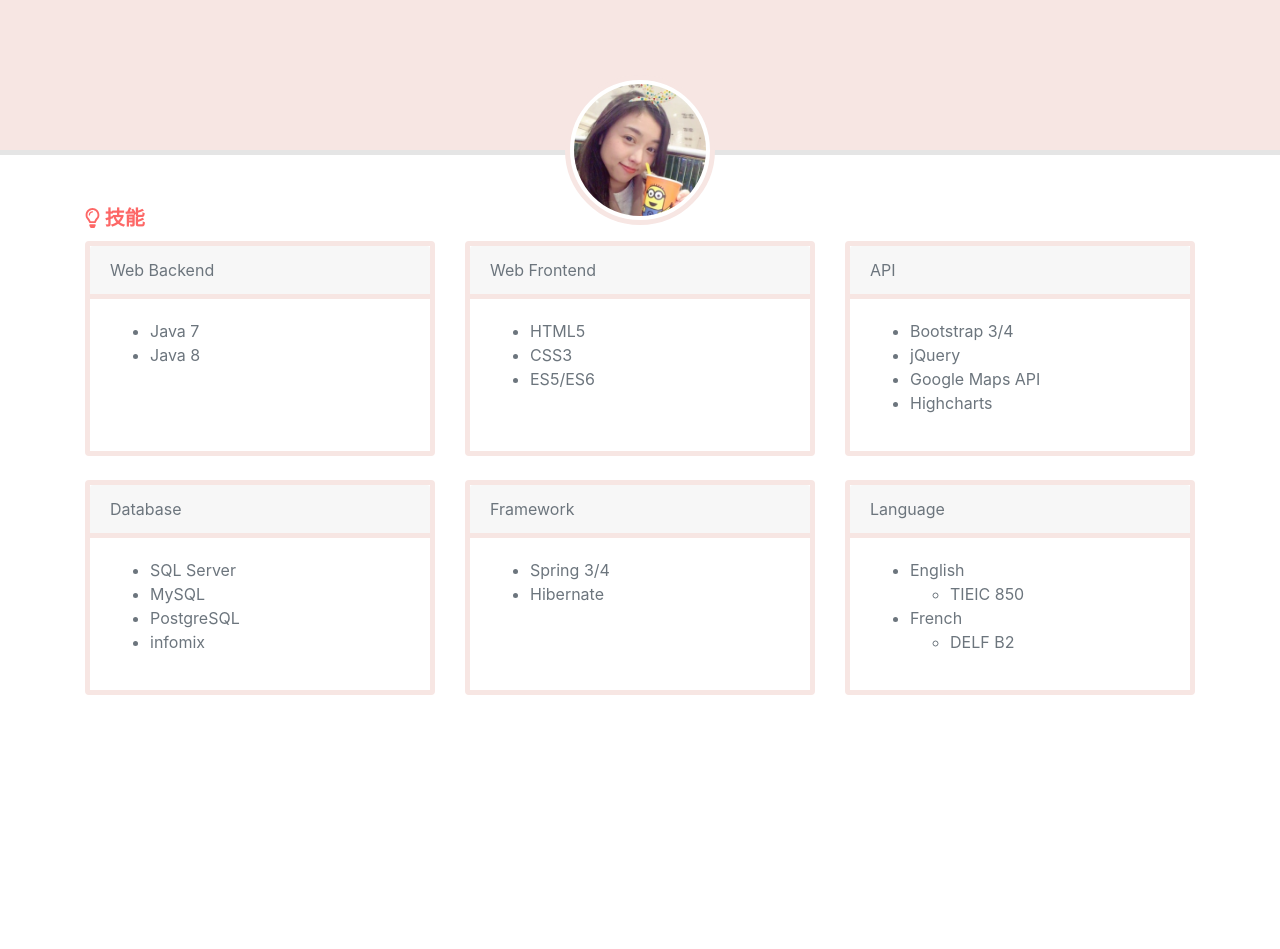
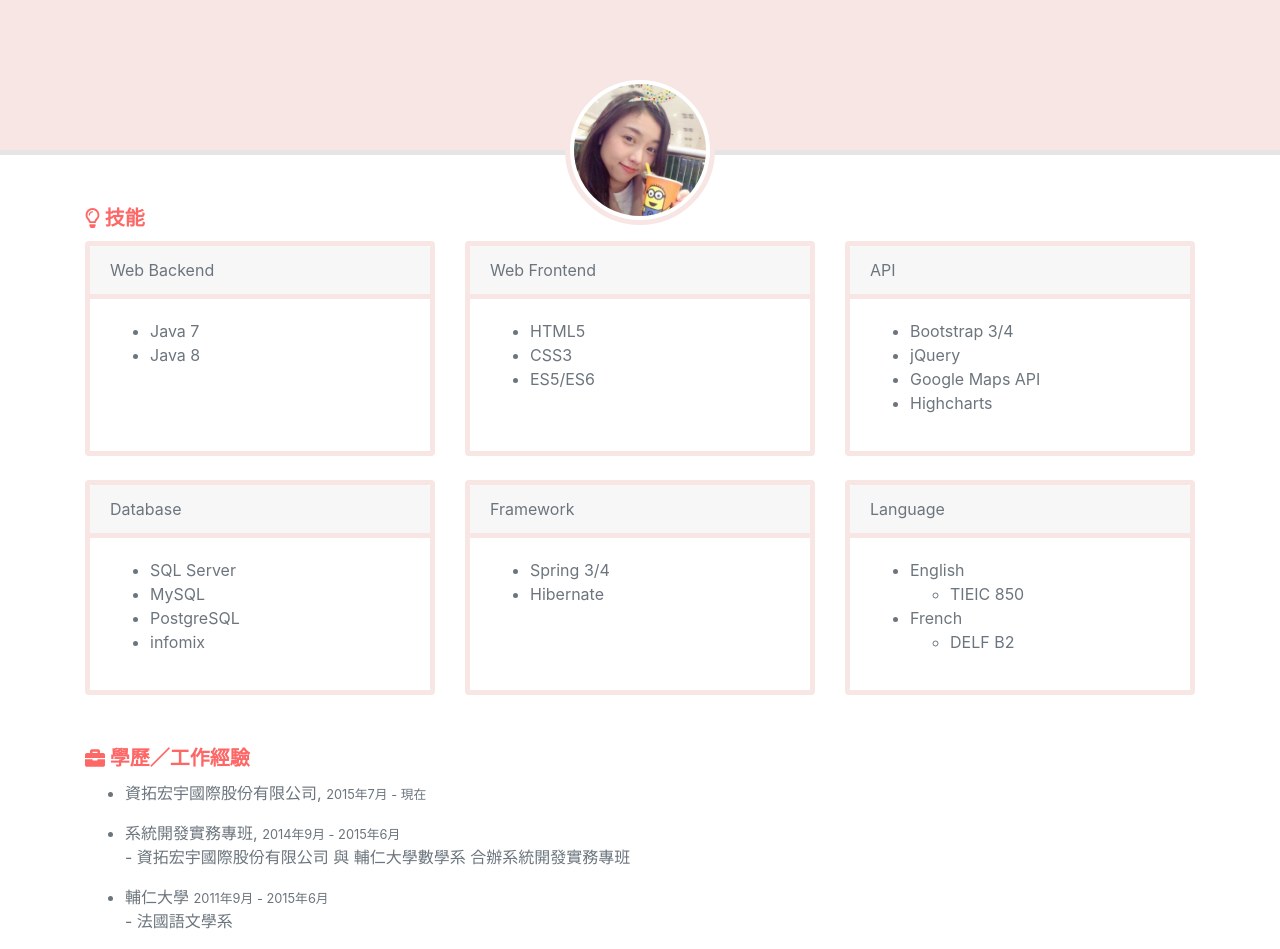
Before and after one commit to jeserlin/jeserlin.github.io, a plain HTML site: page resume.html in a window 1280 px wide. Before the commit the page ends 800 px from the top, so only its background shows below. Drawn offline with Linux system fonts and the light colour scheme.

Commit message:
update
1. update resume page

```diff
--- a/resume.html
+++ b/resume.html
@@ -13,10 +13,6 @@
 	<div class="bg-dustyPink text-white border-bottom-5-grey">
 		<img class="img-thumbnail-dustyPink rounded-circle mx-auto d-block" src="home/img/myPic.jpg" width="150px;" style="position:relative;top:75px;">
 	</div>
-	<!-- <div class="pt-3">
-		<img class="img-thumbnail-dustyPink rounded-circle mx-auto d-block" src="home/img/myPic.jpg" width="150px;" height="150px;">
-		<div class="pt-2 pb-2 text-center text-secondary">邱宇瑨 / Jeserlin Chiu</div>
-	</div> -->
 	<div class="pt-5 container">
 		<div class="pb-2 topic1">
 			<i class="far fa-lightbulb"></i>
@@ -97,6 +93,28 @@
 	        </div>
 	    </div>
 	</div>
+	<div class="pt-4 container">
+		<div class="pb-2 topic1">
+			<i class="fas fa-briefcase"></i>
+			學歷／工作經驗
+		</div>
+		<ul class="text-secondary">
+			<li>
+				資拓宏宇國際股份有限公司,
+				<small>2015年7月 - 現在</small>
+			</li>
+			<li class="pt-3">
+				系統開發實務專班,
+				<small>2014年9月 - 2015年6月</small><br>
+				- 資拓宏宇國際股份有限公司 與 輔仁大學數學系 合辦系統開發實務專班
+			</li>
+			<li class="pt-3">
+				輔仁大學
+				<small>2011年9月 - 2015年6月</small><br>
+				- 法國語文學系
+			</li>
+		</ul>
+	</div>
 	<script src="home/plugin/bootstrap-4/js/bootstrap.min.js"></script>
 </body>
 </html>
```
Lines whose indentation alone changed are shown as unchanged.
